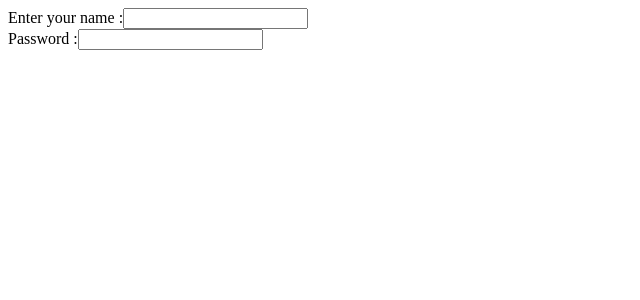
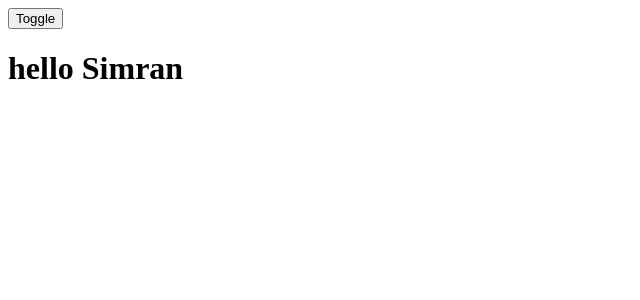
Before and after one commit to simransingh-dev/react-learning, a React (Create React App) app: page / in a window 1280 px wide. Shown: the top 300 px of the page, without its empty margins (0-640 px from the left). Built offline with nearby package versions, Linux system fonts and the light colour scheme.

Commit message:
Added React project

```diff
--- a/src/App.js
+++ b/src/App.js
@@ -170,18 +170,65 @@
 // }
 // export default App;
 
+// function App(){
+// return(
+//   <form>
+//     <label>
+//       Enter your name :
+
+//       <input type="text">
+//       </input> <br />
+//       Password :
+//       <input type="password"></input>
+//     </label>
+//   </form>
+// )
+// }
+// export default App;
+
+
+// function App(){
+//   const isLoggedIn =false;
+
+//   return(
+//     <div>
+//       {isLoggedIn ? <h1>Welcome Back</h1>
+//       : <h1>Please login</h1>}
+//     </div>
+//   );
+// }
+// export default App;
+
+// function App(){
+//   const isAdmin=true;
+
+//   return(
+//     <div>
+//       <h1> Dashboard</h1>
+//       {isAdmin && <button> Delete user</button>}
+//     </div>
+//   );
+// }
+// export default App;
+
+import { useState } from "react";
+
 function App(){
-return(
-  <form>
-    <label>
-      Enter your name :
+  const [show,setShow]=
+  useState(true);
 
-      <input type="text">
-      </input> <br />
-      Password :
-      <input type="password"></input>
-    </label>
-  </form>
-)
+  return(
+    <div>
+
+      <button onclick={() => setShow( ! show)}>
+        Toggle
+
+      </button>
+
+      {show ? <h1> hello Simran</h1>
+      : <h1>Message hidden</h1>}
+    </div>
+  );
 }
+
 export default App;
```
